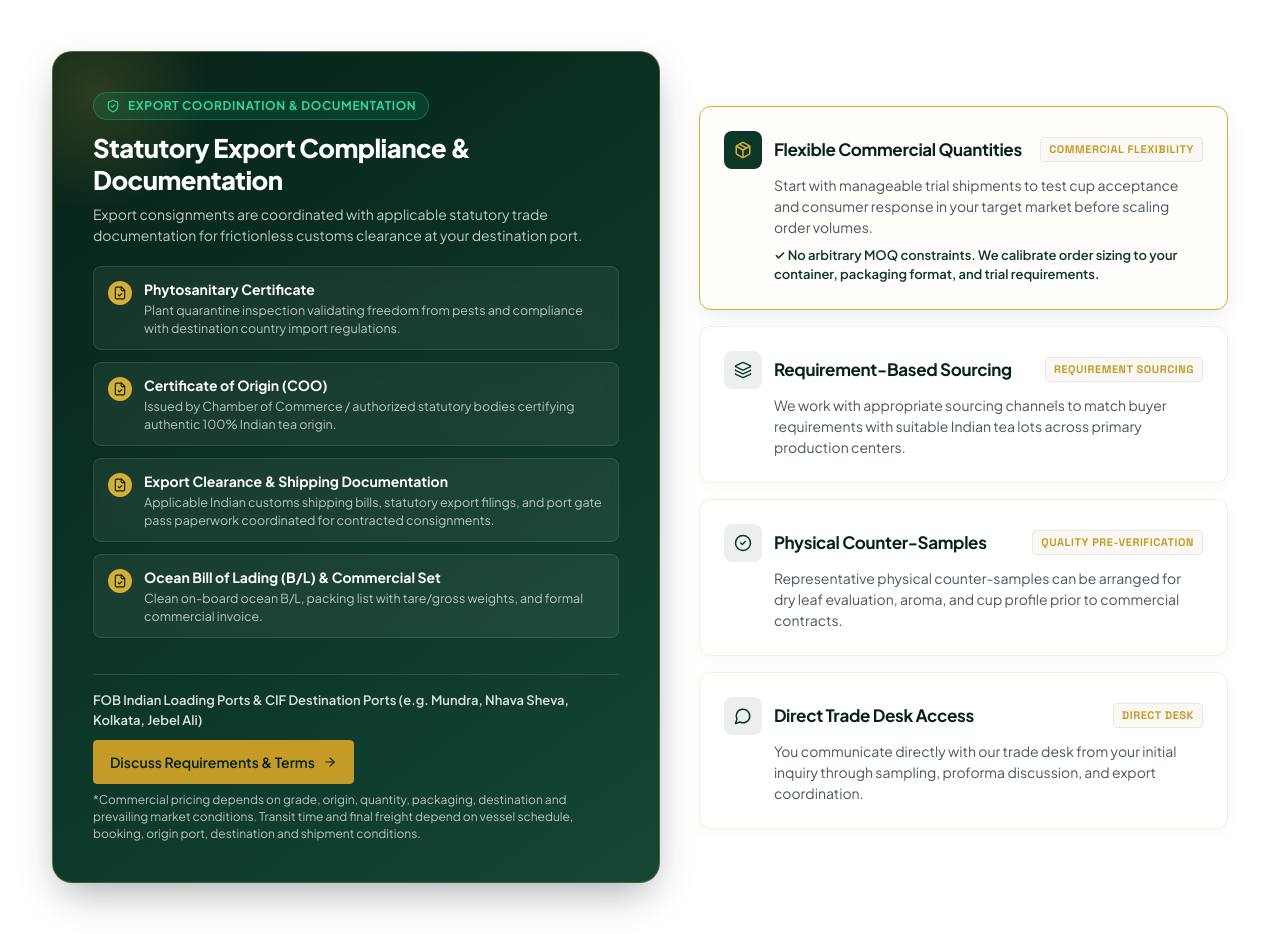
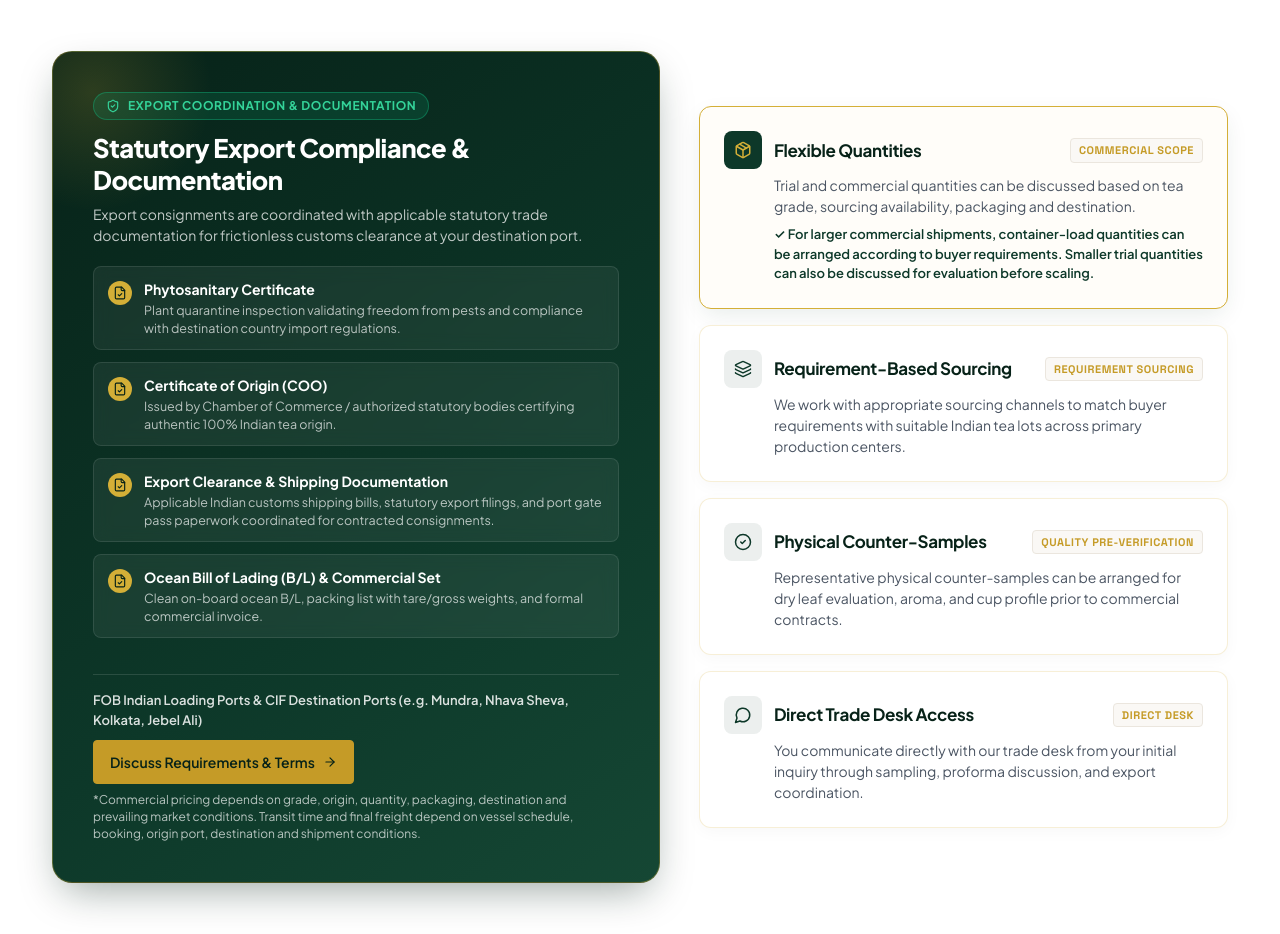
Before and after one commit to sarthaksarvaiya/shivom-global-website, a React (Vite) app: page / in a window 1280 px wide. Shown: the part 6340-7274 px from the top of the page. Built offline with nearby package versions, Linux system fonts and the light colour scheme.

Commit message:
fix(commercial): harmonize quantity logic to flexible trial and container-load scaling

```diff
--- a/src/components/home/WhyShivomGlobal.tsx
+++ b/src/components/home/WhyShivomGlobal.tsx
@@ -23,11 +23,11 @@ export const WhyShivomGlobal: React.FC<WhyShivomGlobalProps> = ({
   const pillars = [
     {
       num: '01',
-      tag: 'Commercial Flexibility',
-      title: 'Flexible Commercial Quantities',
+      tag: 'Commercial Scope',
+      title: 'Flexible Quantities',
       icon: Package,
-      shortDesc: 'Start with manageable trial shipments to test cup acceptance and consumer response in your target market before scaling order volumes.',
-      expandedDetail: 'No arbitrary MOQ constraints. We calibrate order sizing to your container, packaging format, and trial requirements.',
+      shortDesc: 'Trial and commercial quantities can be discussed based on tea grade, sourcing availability, packaging and destination.',
+      expandedDetail: 'For larger commercial shipments, container-load quantities can be arranged according to buyer requirements. Smaller trial quantities can also be discussed for evaluation before scaling.',
     },
     {
       num: '02',
```
